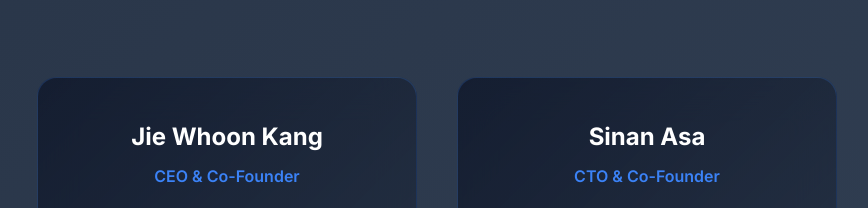
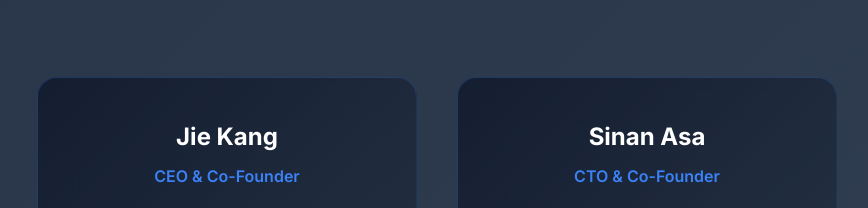
Before and after one commit to jwk100/akil-health-website, a plain HTML site: page index.html in a window 1280 px wide. Shown: the part 7856-8064 px from the top of the page, without its empty margins (203-1071 px from the left). Drawn offline with Linux system fonts and the light colour scheme.

Commit message:
Update index.html

```diff
--- a/index.html
+++ b/index.html
@@ -1457,7 +1457,7 @@
 
                 <div class="team-grid">
                     <div class="team-card">
-                        <h4 class="team-name">Jie Whoon Kang</h4>
+                        <h4 class="team-name">Jie Kang</h4>
                         <p class="team-role">CEO & Co-Founder</p>
                         <p style="color: #94A3B8; font-size: 0.9rem; margin-bottom: 8px;">Healthcare Operations • Business Strategy</p>
                         <a href="mailto:jie@akilventures.com" class="team-email">jie@akilventures.com</a>
```
